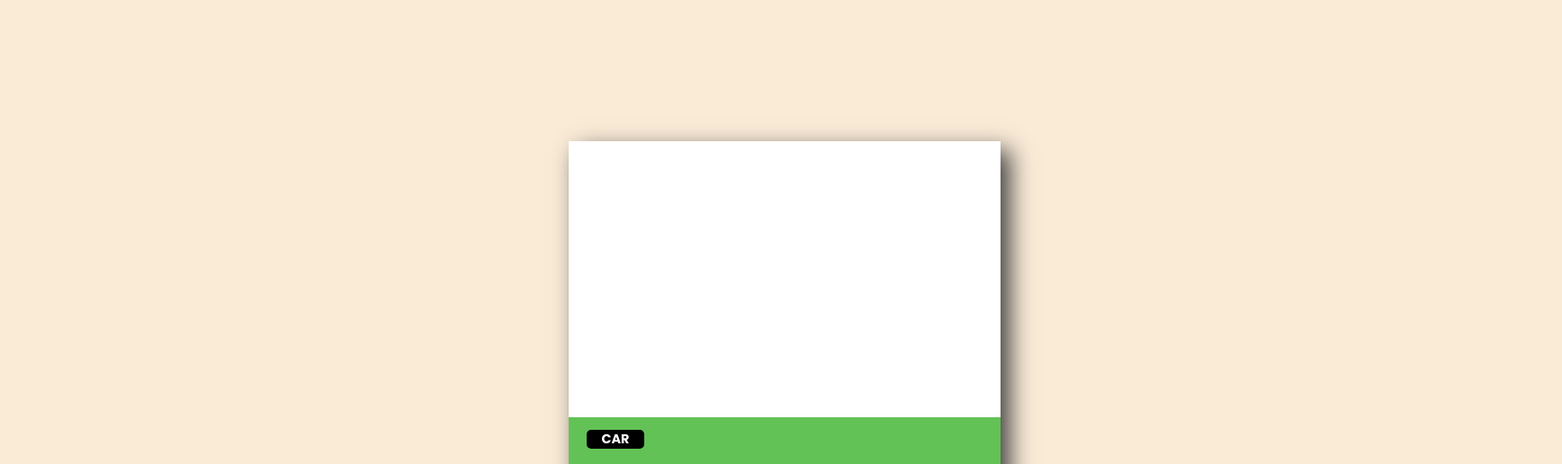
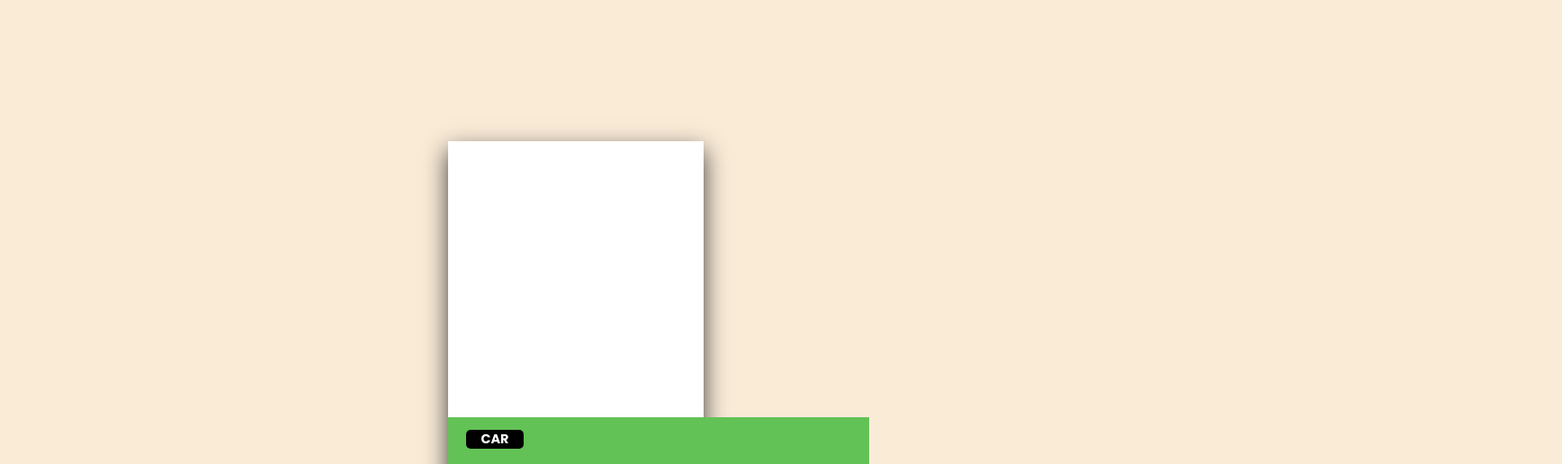
Before and after one commit to mbuimbogo/Cart, a plain HTML site: page index.html in a window 1280 px wide. Shown: the top 516 px of the page at 90% size, 1736 px wide, since content can reach past the window. Drawn offline with Linux system fonts and the light colour scheme.

Commit message:
Add button margin

```diff
--- a/css/style.css
+++ b/css/style.css
@@ -3,12 +3,10 @@
   }
   body {
     height: 850px;
-    width: 125%;
     padding: 5%;
     display: flex;
     justify-content: center;
     align-items: center;
-    /* overflow-y: hidden; */
     background-color: antiquewhite;
   }
   /* product tag */
@@ -32,8 +30,8 @@
     /* align-items: center; */
     grid-template-rows: 55% 45%;
     height: 80%;
-    width: 30%;
-    box-shadow: 10px 10px 25px 0px #3c3c3c;
+    width: 25%;
+    box-shadow: 0px 10px 25px 0px #3c3c3c;
   }
   .product-image {
     /* border: 2px solid black; */
@@ -126,4 +124,5 @@
     padding: 10px 25px;
     border: none;
     border-radius: 5px;
+    margin-right: 17px;
   }
```
